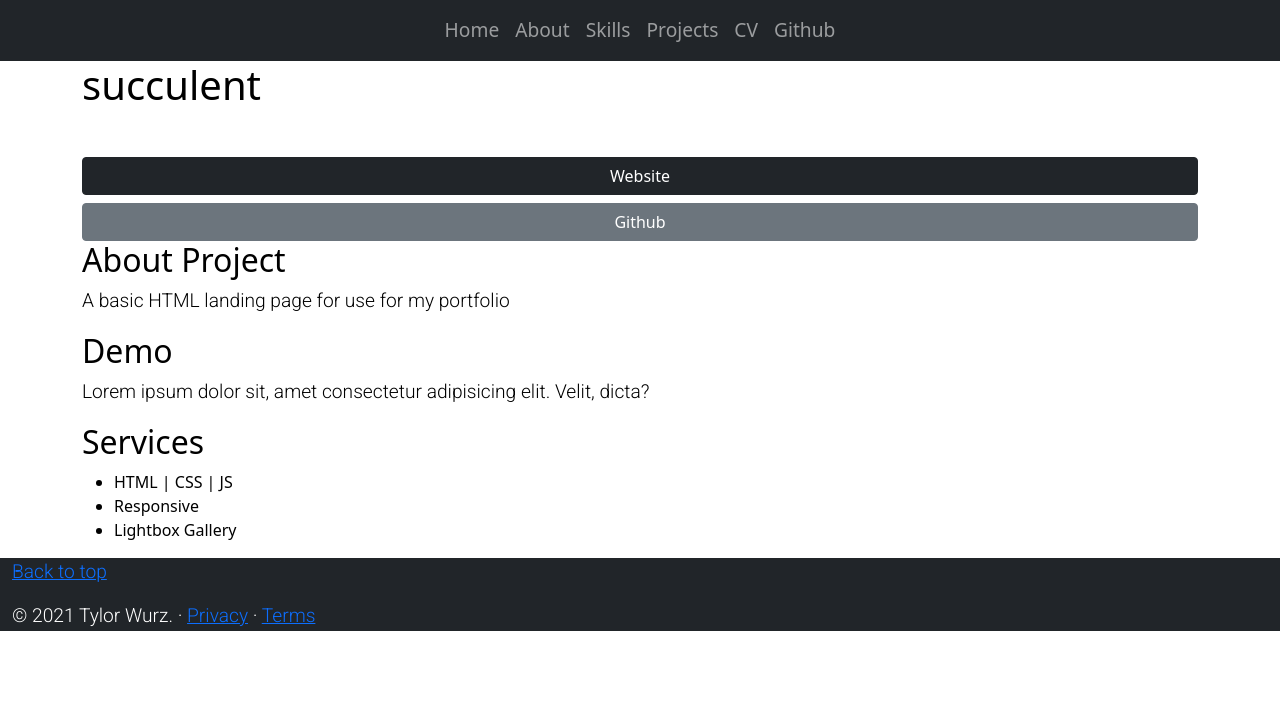
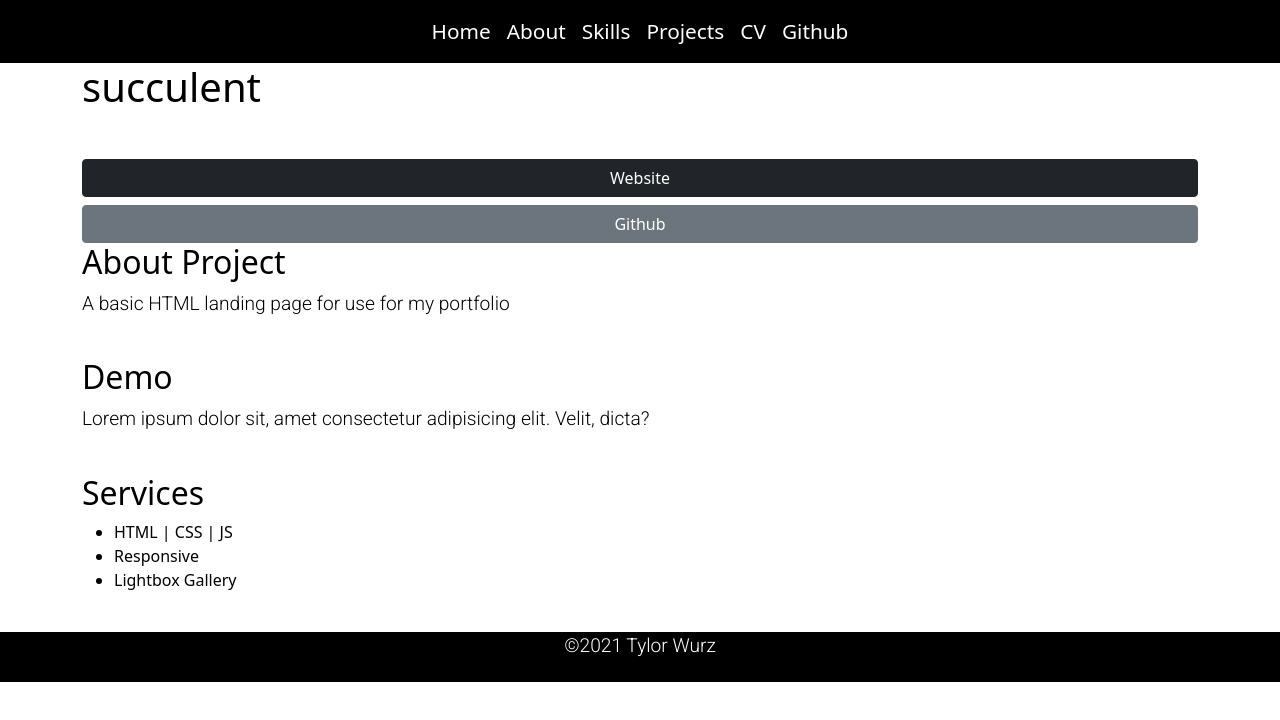
Before and after one commit to BorkStick/portfolio, a plain HTML site: page projects/succulent.html in a window 1280 px wide. Drawn offline with nearby package versions, Linux system fonts and the light colour scheme.

Commit message:
working on projects

```diff
--- a/css/style.css
+++ b/css/style.css
@@ -1,8 +1,27 @@
 @import url('https://fonts.googleapis.com/css2?family=Noto+Sans+JP:wght@400;700&family=Open+Sans&family=Roboto:wght@300&display=swap');
 
+body {
+
+    background-color: white;
+    color: black;
+
+  }
+
+  .dark-mode {
+    background-color: #282a36;
+    color: white;
+  }
+
+.navbar {
+    background-color: black;
+}
+
 .nav-link {
-    font-size: 1.2em;
+    font-size: 1.3em;
+    color: #fff;
 }
+
+
 
 #home {
     padding: 100px 0px 100px 0px;
@@ -41,14 +60,15 @@ p {
 
 }
 
-body {
 
-    background-color: white;
-    color: black;
 
+
+.footer {
+    left: 0;
+    bottom: 0;
+    width: 100%;
+    height: 50px;
+    background-color: #000;
+    color: white;
+    text-align: center;
   }
-
-  .dark-mode {
-    background-color: black;
-    color: white;
-  }
--- a/projects/succulent.html
+++ b/projects/succulent.html
@@ -15,7 +15,7 @@
 <body>
 
     <!-- ***NAVBAR*** -->
-    <nav class="navbar navbar-expand-lg navbar-dark bg-dark sticky-top" id="top">
+    <nav class="navbar navbar-expand-lg sticky-top" id="top">
         <div class="container-fluid">
             <button class="navbar-toggler" type="button" data-bs-toggle="collapse" data-bs-target="#navbarNav"
                 aria-controls="navbarNav" aria-expanded="false" aria-label="Toggle navigation">
@@ -58,12 +58,12 @@
     </div>
 
     <div class="container d-grid gap-2">
-        <button class="btn btn-dark" id="website-button" type="button">Website</button>
-        <button class="btn btn-secondary" id="github-button" type="button">Github</button>
+        <a class="btn btn-dark" id="website-button" type="button">Website</a>
+        <a class="btn btn-secondary" id="github-button" type="button" href="https://github.com/borkstick">Github</a>
     </div>
 
 
-    <div class="container">
+    <div class="container pb-4">
         <h2>About Project</h2>
         <p>A basic HTML landing page for use for my portfolio
 
@@ -72,12 +72,12 @@
 
     </div>
 
-    <div class="container">
+    <div class="container pb-4">
         <h2>Demo</h2>
         <p>Lorem ipsum dolor sit, amet consectetur adipisicing elit. Velit, dicta?</p>
     </div>
 
-    <div class="container">
+    <div class="container pb-4">
         <h2>Services</h2>
         <ul>
             <li>HTML | CSS | JS</li>
@@ -88,9 +88,8 @@
 
 
     <!-- ***FOOTER*** -->
-    <footer class="container-fluid bg-dark text-white justify-content-center">
-        <p class=""><a href="#">Back to top</a></p>
-        <p>&copy; 2021 Tylor Wurz. &middot; <a href="#">Privacy</a> &middot; <a href="#">Terms</a></p>
+    <footer class="container-fluid footer navbar-fixed-bottom justify-content-center text-center">
+        <p>&copy;2021 Tylor Wurz</p>
     </footer>
 
 
```
Also changed, not shown: index.html (+4 -4 lines).
